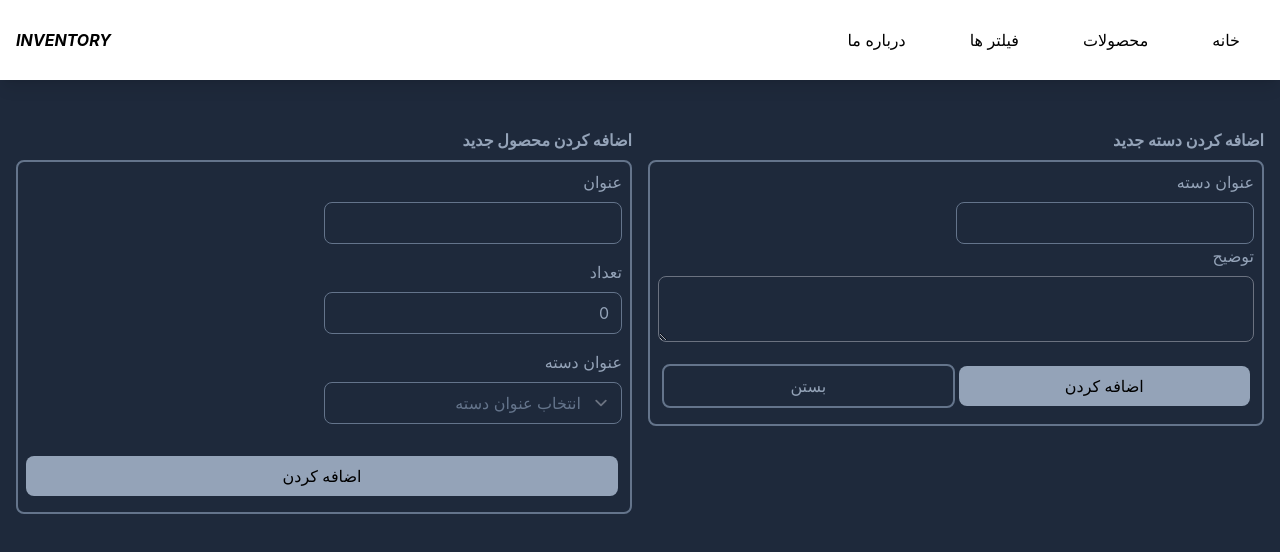
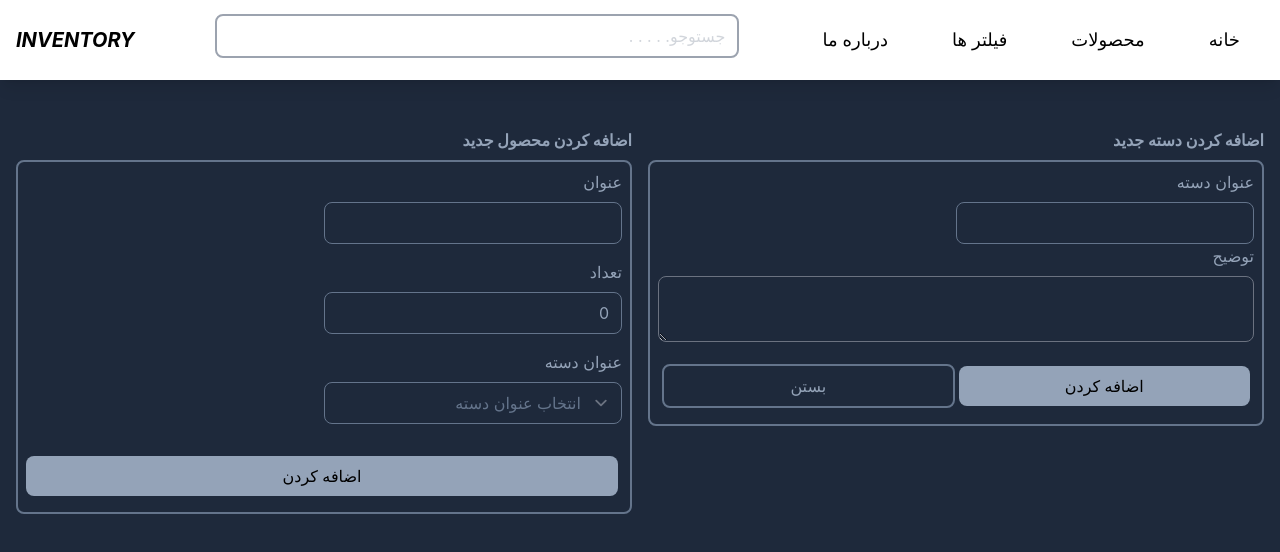
Before and after one commit to ZahraNejati79/inventory, a React (Create React App) app: page / in a window 1280 px wide. Shown: the top 552 px of the page. Built offline with nearby package versions, Linux system fonts and the light colour scheme.

Commit message:
search component in navigation

```diff
--- a/src/App.js
+++ b/src/App.js
@@ -8,6 +8,7 @@ import ProductList from "./components/productList";
 import HomePage from "./components/pages/HemePage";
 import ProductsPage from "./components/pages/ProductsPage";
 import AboutusPage from "./components/pages/Aboutus";
+import Search from "./components/Search";
 const App = () => {
   const [categories, setCategories] = useState([]);
   const [productList, setProductList] = useState([]);
@@ -102,12 +103,11 @@ const App = () => {
         </Routes>
       </BrowserRouter>
       <ToastContainer />
-
       {/* <Filter
             sort={sort}
-            search={search}
+
             selectedCategory={selectedCategory}
-            onSearch={searchHandler}
+
             onSort={sortHandler}
             onCategoryFileter={onCategoryFileter}
             categories={categories}
--- a/src/components/Filter.jsx
+++ b/src/components/Filter.jsx
@@ -2,27 +2,13 @@ import { useState } from "react";
 
 const Filter = ({
   sort,
-  search,
   onCategoryFileter,
   selectedCategory,
   onSort,
-  onSearch,
   categories,
 }) => {
   return (
     <div className="flex-col justify-center py-6 rounded-lg pb-2 mt-2">
-      <div className="flex justify-between items-center  w-full mb-2">
-        <label className="text-slate-400" htmlFor="search">
-          جستوجو
-        </label>
-        <input
-          onChange={onSearch}
-          className="bg-slate-800 text-slate-400 border-slate-500 w-1/2 rounded-lg "
-          type="text"
-          placeholder="جستوجو"
-          value={search}
-        />
-      </div>
       <div className="flex justify-between items-center w-full mb-2">
         <div className="text-slate-400">مرتب سازی</div>
         <select
--- a/src/components/Navigation.jsx
+++ b/src/components/Navigation.jsx
@@ -1,9 +1,17 @@
 import { Link } from "react-router-dom";
+import Search from "./Search";
 const Navigation = () => {
   return (
     <header className="bg-white w-full h-20 shadow-lg flex justify-center items-center px-4 mb-8 sticky top-0">
       <nav className="container flex justify-between items-center md:max-w-6xl lg:max-w-7xl">
-        <div className="font-bold italic from-neutral-600">INVENTORY</div>
+        <div className="font-bold italic md:text-xl from-neutral-600 mr-20">
+          INVENTORY
+        </div>
+        <div className="flex items-center md:text-lg justify-between w-full ">
+          <div className="flex items-center justify-center  w-1/2">
+            <Search />
+            {/* search={search} onSearch={searchHandler} */}
+          </div>
           <ul className="flex items-center gap-x-4 ">
             <li>
               <Link
@@ -32,6 +40,7 @@ const Navigation = () => {
               </Link>
             </li>
           </ul>
+        </div>
       </nav>
     </header>
   );
--- /dev/null
+++ b/src/components/Search.jsx
@@ -0,0 +1,21 @@
+import { useState } from "react";
+
+const Search = () => {
+  const [search, setSearch] = useState("");
+  const searchHandler = (e) => {
+    setSearch(e.target.value.trim().toLowerCase());
+  };
+  return (
+    <div className="flex justify-between items-center w-full mb-2 ">
+      <input
+        onChange={searchHandler}
+        className=" text-right w-full rounded-lg placeholder:text-gray-300  border-2 border-gray-400 focus:border-gray-600 focus:border-transparent focus:ring-0 hover:border-2 hover:border-gray-400"
+        type="text"
+        placeholder=". . . . .جستوجو"
+        value={search}
+      />
+    </div>
+  );
+};
+
+export default Search;
```
Lines whose indentation alone changed are shown as unchanged.
